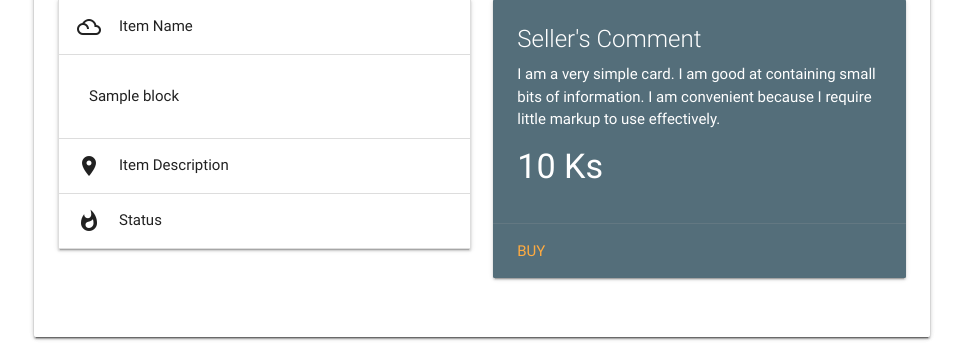
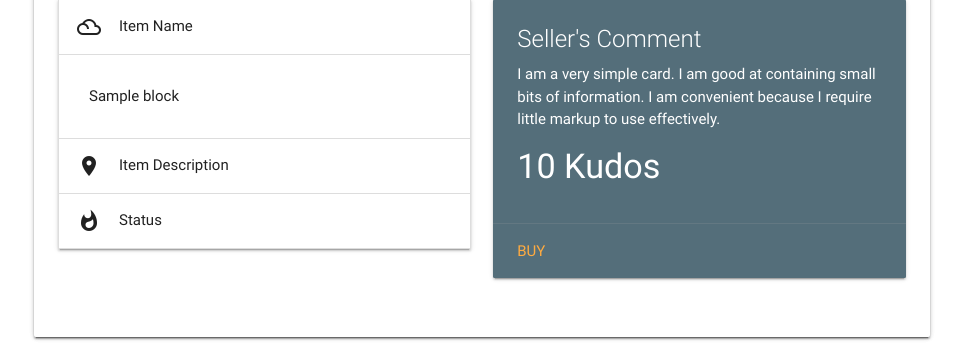
Before and after one commit to PyaePhyoKhant/shopping, a Django app: page /block/1/ in a window 1280 px wide. Shown: the part 982-1326 px from the top of the page, without its empty margins (158-1121 px from the left). Run offline with Django 3.2, Linux system fonts and the light colour scheme; tables that the repository leaves empty hold one stand-in row (values such as "Sample post"); some libraries are stand-ins or nearby versions; some web fonts are replaced.

Commit message:
committed by hp

```diff
--- a/blockchain/templates/blockchain/detail.html
+++ b/blockchain/templates/blockchain/detail.html
@@ -49,7 +49,7 @@
               <div class="card-content white-text">
                 <span class="card-title">Seller's Comment</span>
                 <p>I am a very simple card. I am good at containing small bits of information. I am convenient because I require little markup to use effectively.</p>
-                <h4>{{ blk.price }} Ks</h4>
+                <h4>{{ blk.price }} Kudos</h4>
               </div>
               <div class="card-action">
                 <a href="#">Buy</a>
```
